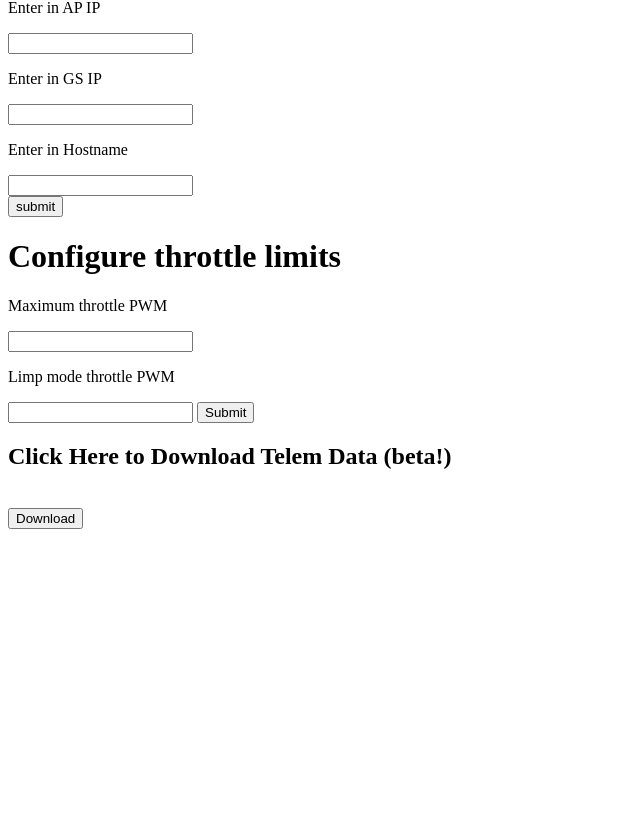
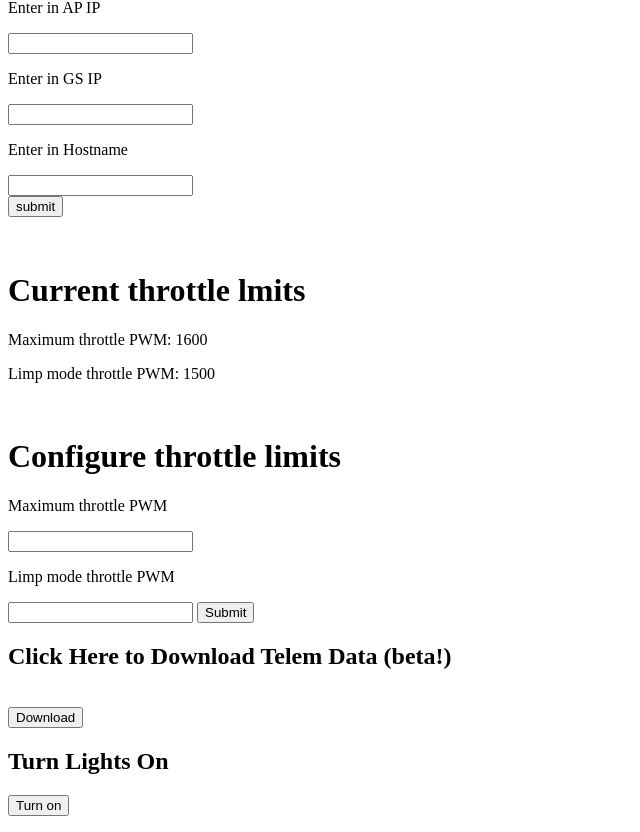
Before and after one commit to hydronalix/webserver-raspi, a Flask app: page / in a window 1280 px wide. Shown: the part 107-939 px from the top of the page, without its empty margins (0-640 px from the left). Before the commit the page ends 636 px from the top, so only its background shows below. Run offline with Flask 3, Linux system fonts and the light colour scheme; parts of the project's set-up code (start-up, migrations or seed data) failed here and were passed over.

Commit message:
added outline for lights button (not finished but doesnt effect anything) and added throttle display (v broken rn lmao)

```diff
--- a/server.py
+++ b/server.py
@@ -1,5 +1,7 @@
 from flask import Flask, render_template, request
 from flask import send_file
+from flask import redirect
+from flask import url_for
 import os
 import re
 import sys
@@ -21,7 +23,7 @@ def checkIP(ip):
 
 @app.route('/')
 def index():
-    return render_template('index.html')
+    return render_template('index.html', tmax=1600, tlimp='1500')
 
 @app.route('/configure_pi', methods=['POST'])
 def configure_pi():
@@ -63,5 +65,12 @@ def downloadFile():
     path = "lawnmower.BIN"
     return send_file(path, as_attachment=True)
 
+@app.route('/light_on')
+def light_on():
+    bus.write_i2c_block_data(0x3d, 0, list(tbytes) + list(lbytes))
+    #testing this out now
+    return 'successfully turned lights on, if already on still on, will change this later'
+
+
 if __name__ == '__main__':
     app.run(localip)
--- a/templates/index.html
+++ b/templates/index.html
@@ -14,6 +14,12 @@
             <input type = "submit" value = submit>
         </form>
 
+        <br>
+        <h1>Current throttle lmits</h1>
+            <p>Maximum throttle PWM: {{tmax}}</p>
+            <p>Limp mode throttle PWM: {{tlimp}}</p>
+        <br>
+
         <h1>Configure throttle limits</h1>
         <form action="{{ url_for('configure_throttle') }}" method="POST">
             <p>Maximum throttle PWM</p>
@@ -29,5 +35,10 @@
             <input type="button" onclick="window.location.href='http://192.168.100.101:5000/download';" value="Download" />
         </form>
 
+        <h2>Turn Lights On</h2>
+        <form>
+            <input type="button" onclick="window.location.href='http://192.168.100.101:5000/light_on';" value="Turn on">
+        </form>
+
     </body>
 </html>
```
